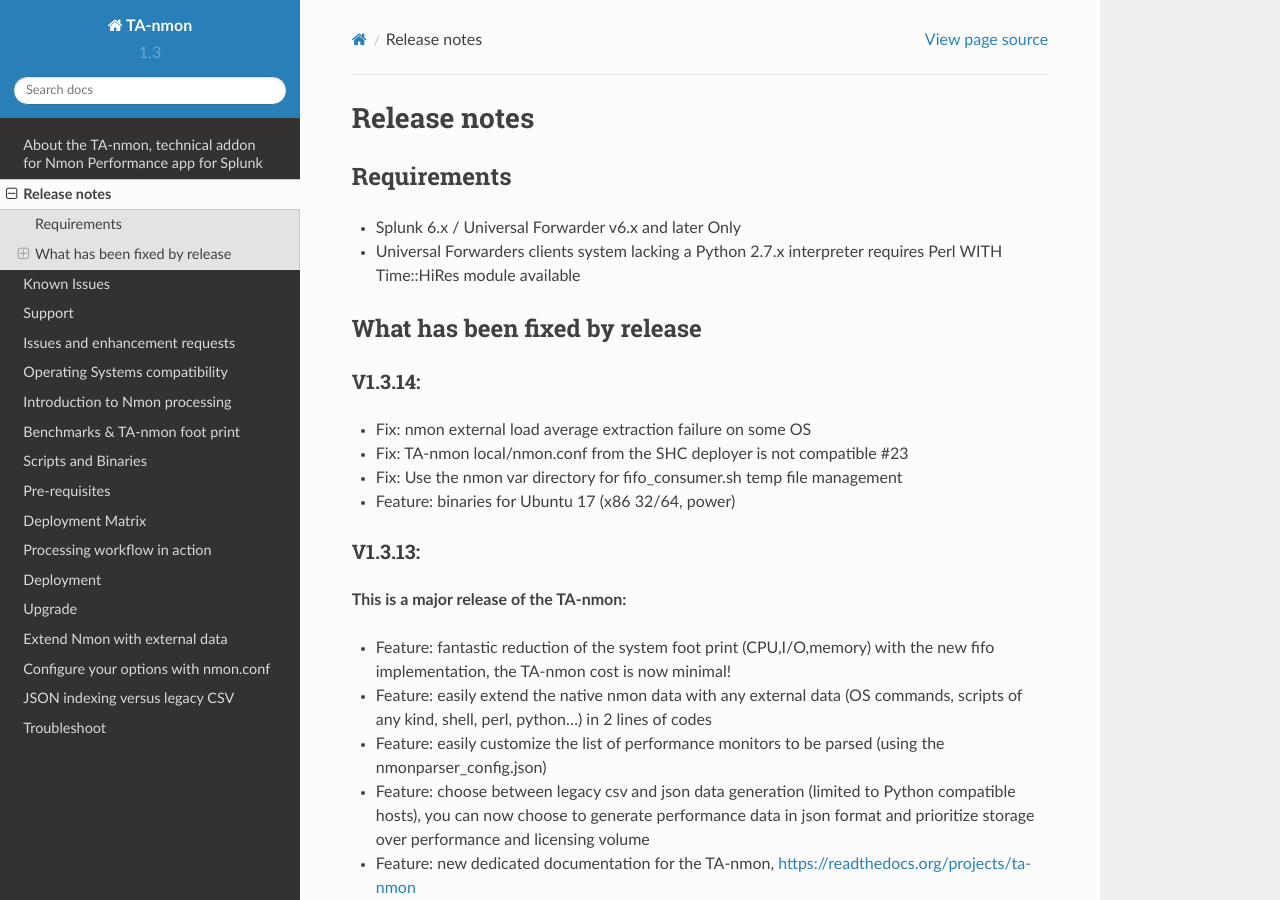
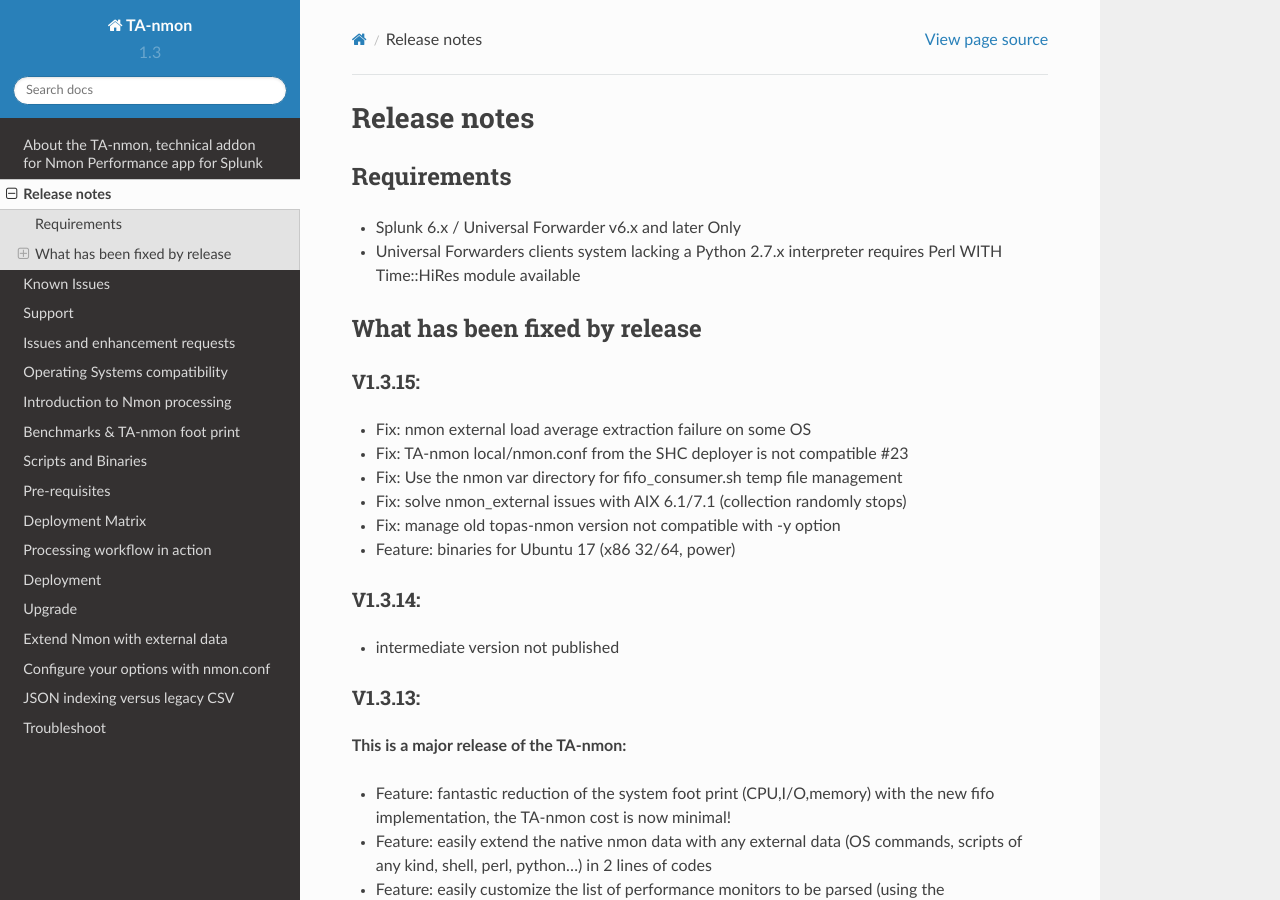
Before and after one commit to guilhemmarchand/TA-nmon, a Sphinx documentation site: the page built from docs/releasenotes.rst, in a window 1280 px wide and 900 px high. Built offline with Sphinx 7.4.7 and the Read the Docs theme 2.0.0, drawn with Linux system fonts in a browser that asks for light colours.

Commit message:
- Documentation update

```diff
--- a/docs/os_compatibility.rst
+++ b/docs/os_compatibility.rst
@@ -8,7 +8,9 @@
 
 **The TA-nmon is compatible with any version of:**
 
-* IBM AIX
+* IBM AIX 6.1 (certified starting OSlevel 6.1.9.101, TL09)
+* IBM AIX 7.1 (certified starting OSlevel 7.1.4.1, TL04)
+* IBM AIX 7.2 (certified starting OSlevel 7.2.0.1, TL00)
 * Linux x86 (32 / 64 bits)
 * Linux PowerPC (32 / 64 bits in LE and BE)
 * Linux on z Systems (s390 / s390x)
--- a/docs/releasenotes.rst
+++ b/docs/releasenotes.rst
@@ -15,13 +15,21 @@
 ^^^^^^^^^^^^^^^^^^^^^^^^^^^^^^
 
 ========
-V1.3.14:
+V1.3.15:
 ========
 
 - Fix: nmon external load average extraction failure on some OS
 - Fix: TA-nmon local/nmon.conf from the SHC deployer is not compatible #23
 - Fix: Use the nmon var directory for fifo_consumer.sh temp file management
+- Fix: solve nmon_external issues with AIX 6.1/7.1 (collection randomly stops)
+- Fix: manage old topas-nmon version not compatible with -y option
 - Feature: binaries for Ubuntu 17 (x86 32/64, power)
+
+========
+V1.3.14:
+========
+
+- intermediate version not published
 
 ========
 V1.3.13:
```
Also changed, not shown: docs/knownissues.rst (+0 -8 lines).
